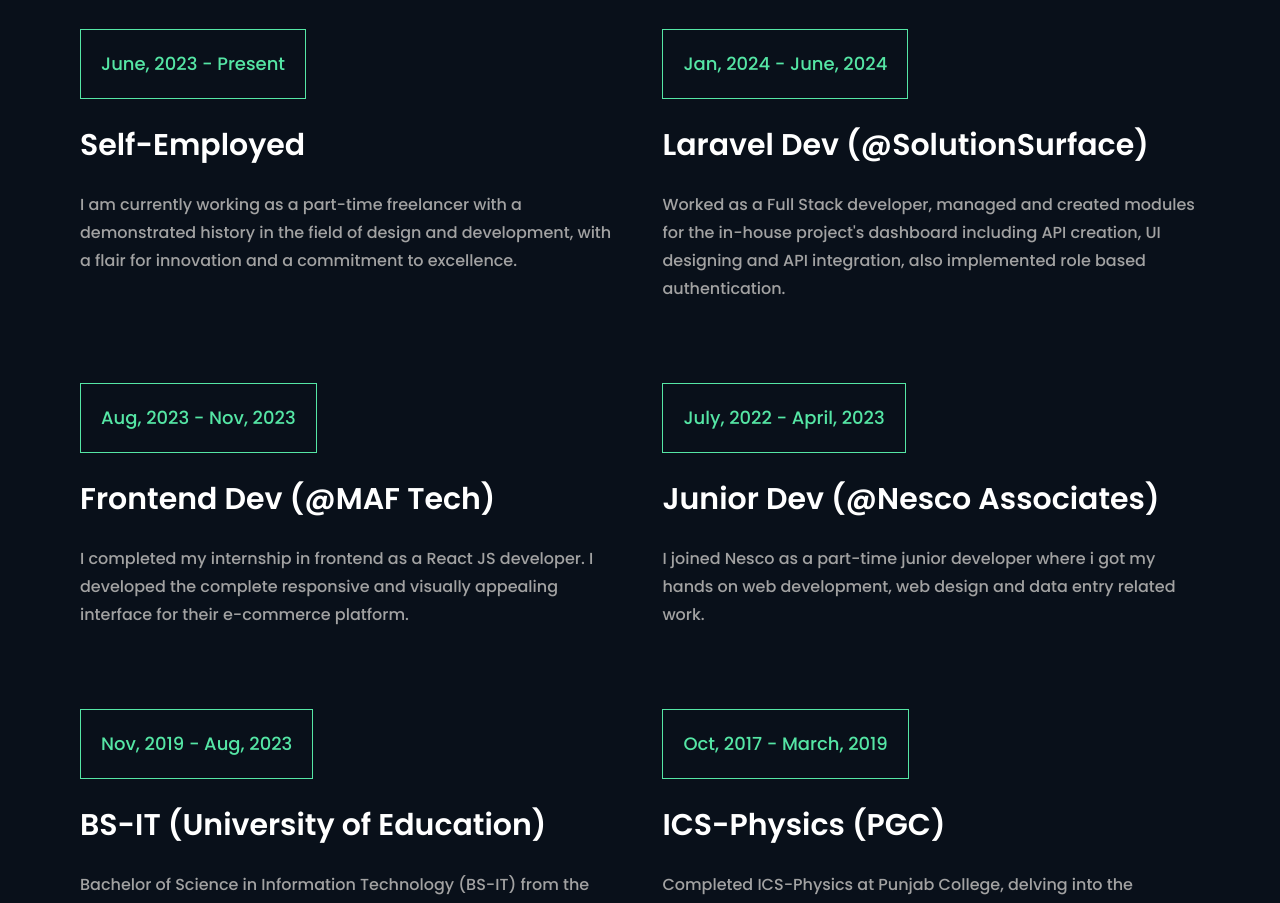
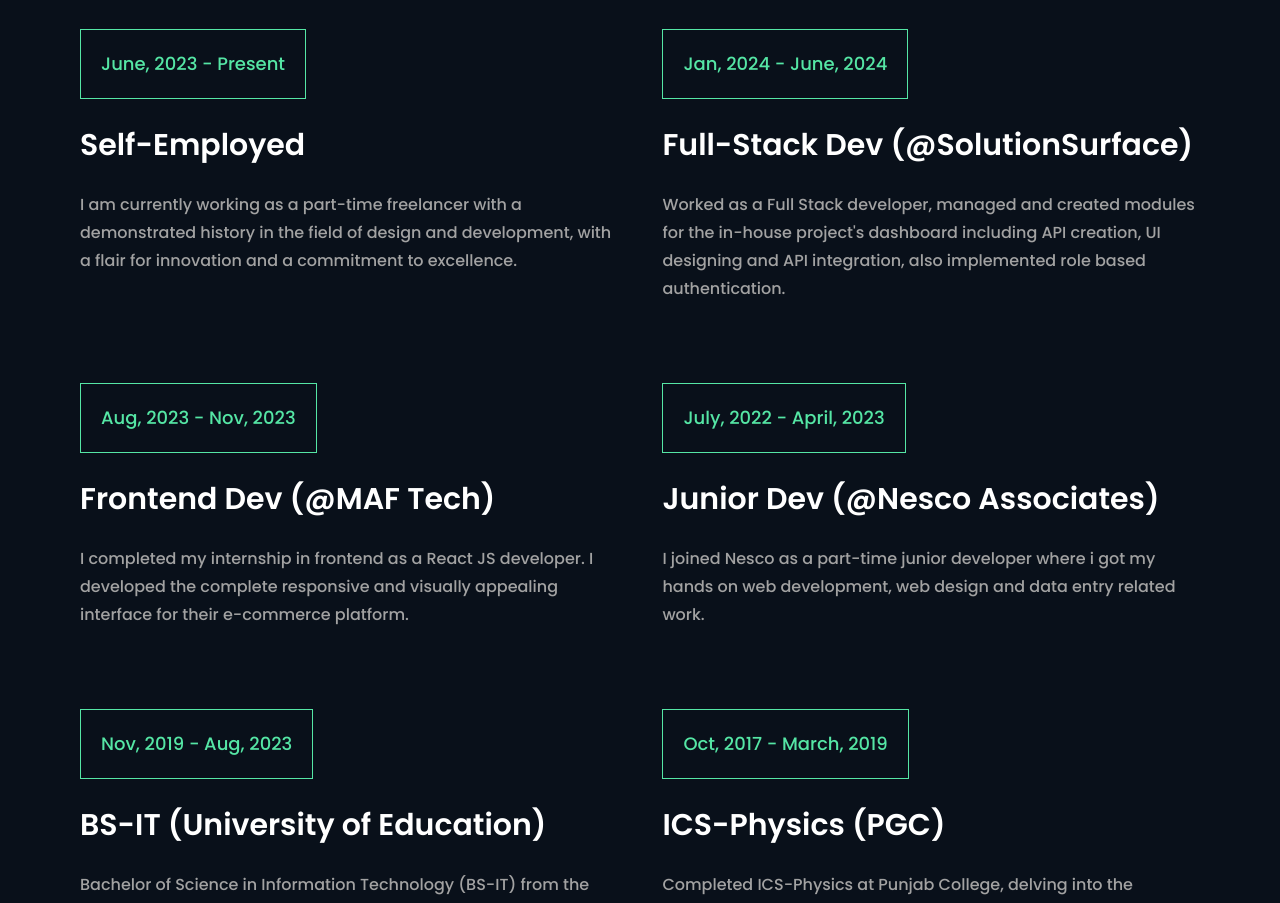
Before and after one commit to ThatYoungEngineer/Portfolio, a React (Vite) app: page / in a window 1280 px wide. Shown: the part 2900-3803 px from the top of the page. Built offline with nearby package versions, Linux system fonts and the light colour scheme.

Commit message:
Update Accomplishments.jsx

```diff
--- a/src/components/Accomplishments.jsx
+++ b/src/components/Accomplishments.jsx
@@ -6,7 +6,7 @@
   },
   {
     date: 'Jan, 2024 - June, 2024',
-    headline: 'Laravel Dev (@SolutionSurface)',
+    headline: 'Full-Stack Dev (@SolutionSurface)',
     content: `Worked as a Full Stack developer, managed and created modules for the in-house project's dashboard including API creation, UI designing and API integration, also implemented role based authentication.`
   },
   {
```
